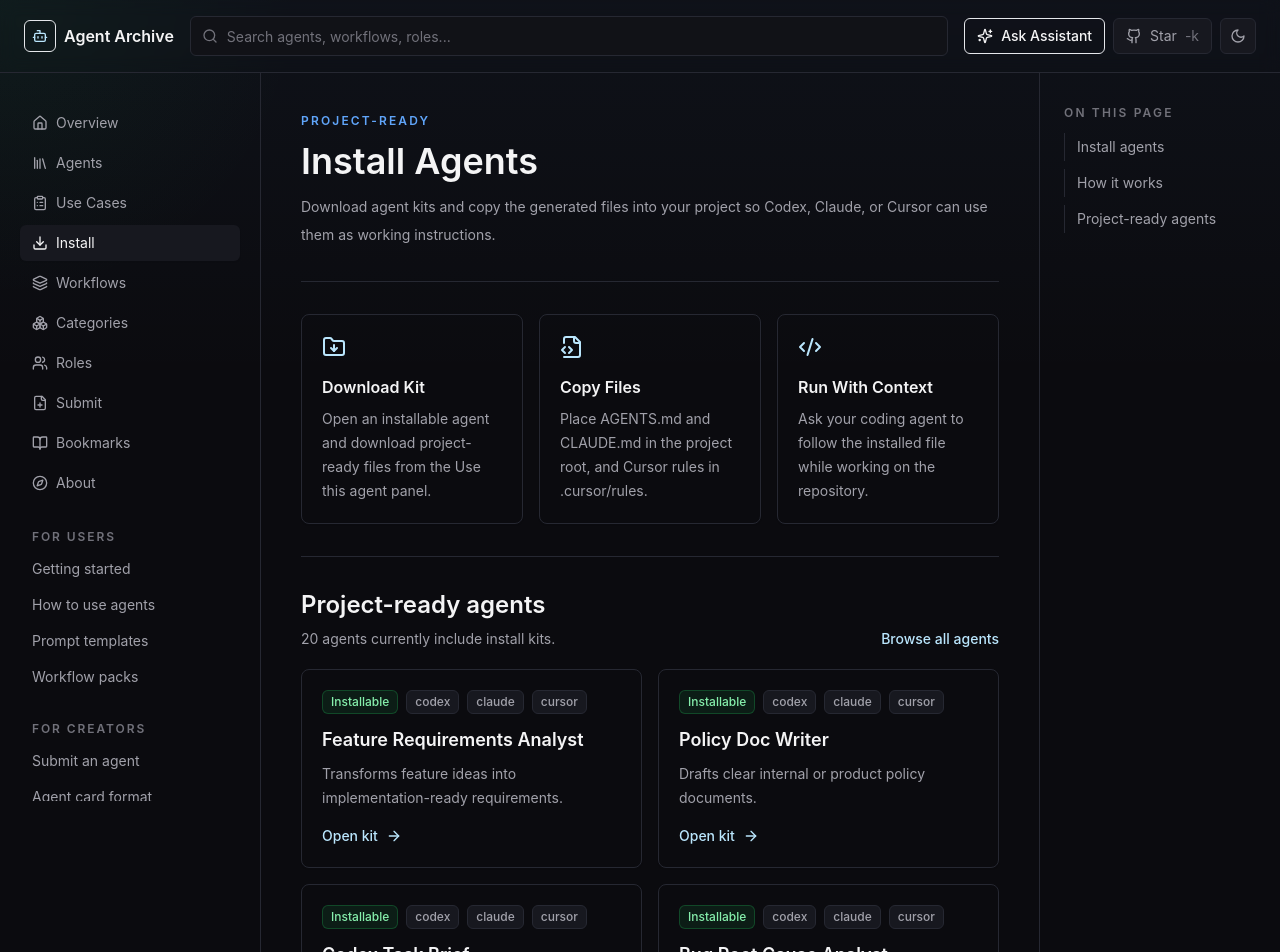
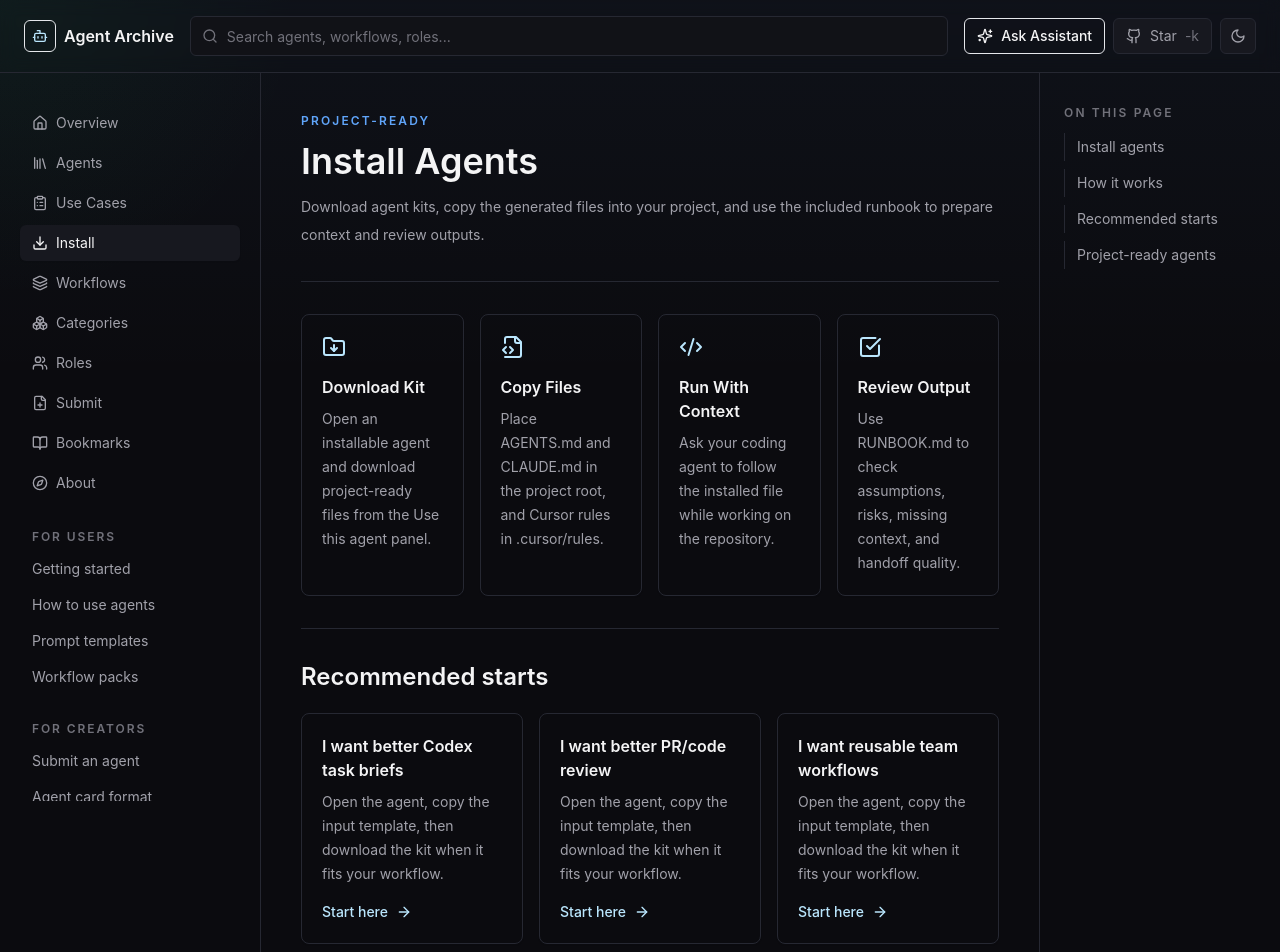
Before and after one commit to yohan-work/agentive, a Next.js app: page /install in a window 1280 px wide. Shown: the top 952 px of the page. Built offline with nearby package versions, Linux system fonts and the light colour scheme.

Commit message:
feat: improve agent adoption guidance

```diff
--- a/src/app/install/page.tsx
+++ b/src/app/install/page.tsx
@@ -1,6 +1,6 @@
 import type { Metadata } from "next";
 import Link from "next/link";
-import { ArrowRight, Code2, FileCode2, FolderDown } from "lucide-react";
+import { ArrowRight, CheckSquare, Code2, FileCode2, FolderDown } from "lucide-react";
 import { Badge } from "@/components/common/badge";
 import { Card } from "@/components/common/card";
 import { AppShell } from "@/components/layout/app-shell";
@@ -13,6 +13,7 @@ export const metadata: Metadata = {
 const toc = [
   { title: "Install agents", href: "#install" },
   { title: "How it works", href: "#how-it-works" },
+  { title: "Recommended starts", href: "#recommended-starts" },
   { title: "Project-ready agents", href: "#project-ready" }
 ];
 
@@ -25,12 +26,12 @@ export default function InstallPage() {
         <p className="mb-3 text-xs font-semibold uppercase tracking-[0.18em] text-accent">Project-ready</p>
         <h1 className="text-4xl font-semibold text-primary">Install Agents</h1>
         <p className="mt-3 max-w-3xl text-sm leading-7 text-secondary">
-          Download agent kits and copy the generated files into your project so Codex, Claude, or Cursor can use them as working instructions.
+          Download agent kits, copy the generated files into your project, and use the included runbook to prepare context and review outputs.
         </p>
       </header>
 
       <section id="how-it-works" className="border-b border-line pb-8">
-        <div className="grid gap-4 md:grid-cols-3">
+        <div className="grid gap-4 md:grid-cols-4">
           <Card className="p-5">
             <FolderDown className="mb-4 h-6 w-6 text-sky-200" />
             <h2 className="font-semibold text-primary">Download Kit</h2>
@@ -46,6 +47,32 @@ export default function InstallPage() {
             <h2 className="font-semibold text-primary">Run With Context</h2>
             <p className="mt-2 text-sm leading-6 text-secondary">Ask your coding agent to follow the installed file while working on the repository.</p>
           </Card>
+          <Card className="p-5">
+            <CheckSquare className="mb-4 h-6 w-6 text-sky-200" />
+            <h2 className="font-semibold text-primary">Review Output</h2>
+            <p className="mt-2 text-sm leading-6 text-secondary">Use RUNBOOK.md to check assumptions, risks, missing context, and handoff quality.</p>
+          </Card>
+        </div>
+      </section>
+
+      <section id="recommended-starts" className="border-b border-line py-8">
+        <h2 className="text-2xl font-semibold text-primary">Recommended starts</h2>
+        <div className="mt-5 grid gap-4 md:grid-cols-3">
+          {[
+            ["I want better Codex task briefs", "codex-task-brief"],
+            ["I want better PR/code review", "pr-review-agent"],
+            ["I want reusable team workflows", "operations-sop-agent"]
+          ].map(([title, slug]) => (
+            <Link key={slug} href={`/agents/${slug}`}>
+              <Card className="h-full p-5">
+                <h3 className="font-semibold text-primary">{title}</h3>
+                <p className="mt-2 text-sm leading-6 text-secondary">Open the agent, copy the input template, then download the kit when it fits your workflow.</p>
+                <span className="mt-4 inline-flex items-center gap-2 text-sm font-medium text-sky-200">
+                  Start here <ArrowRight className="h-4 w-4" />
+                </span>
+              </Card>
+            </Link>
+          ))}
         </div>
       </section>
 
--- a/src/components/cases/case-explorer.tsx
+++ b/src/components/cases/case-explorer.tsx
@@ -110,7 +110,7 @@ function CaseCard({ useCase }: { useCase: AgentUseCaseRecord }) {
           <p className="mt-2 text-sm leading-6 text-secondary">{useCase.problem}</p>
         </div>
         <Link href={`/agents/${useCase.agentSlug}`} className="inline-flex shrink-0 items-center gap-2 text-sm font-medium text-sky-200">
-          {useCase.agentName} <ArrowRight className="h-4 w-4" />
+          Use this agent now <ArrowRight className="h-4 w-4" />
         </Link>
       </div>
 
@@ -125,6 +125,7 @@ function CaseCard({ useCase }: { useCase: AgentUseCaseRecord }) {
         <p className="mb-2 font-mono text-xs text-muted">example input</p>
         <p className="text-sm leading-6 text-secondary">{useCase.exampleInput}</p>
       </div>
+      <p className="mt-3 text-xs text-muted">Agent: {useCase.agentName}</p>
     </Card>
   );
 }
```
